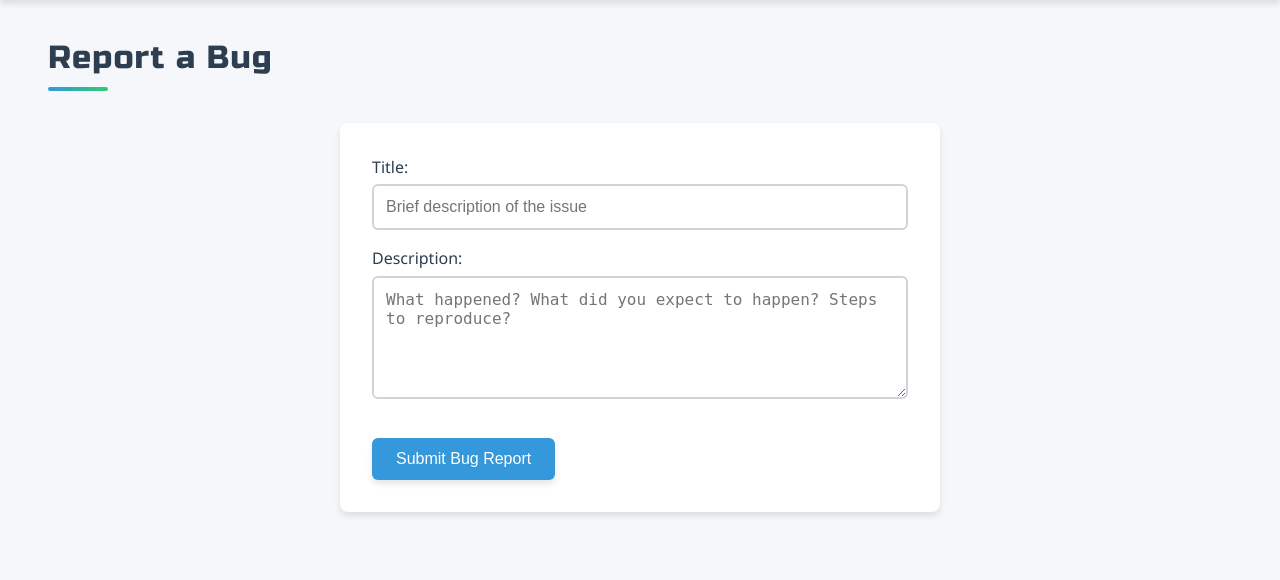
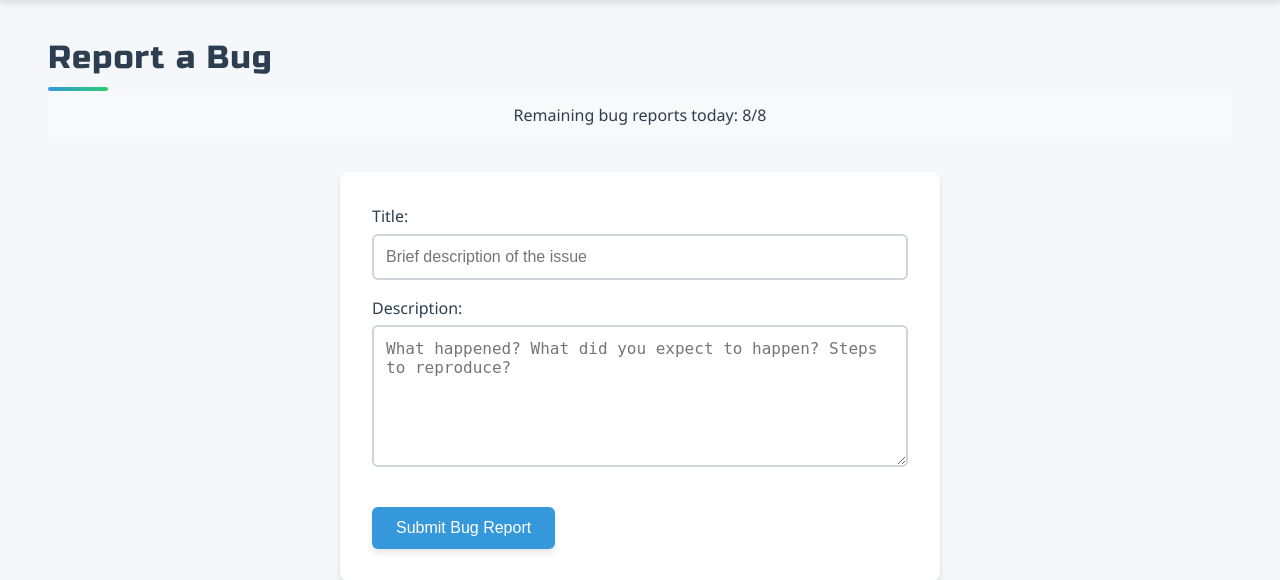
Before and after one commit to Shift-Happens/HireTrack, a Flask app: page /report-bug in a window 1280 px wide. Shown: the part 76-656 px from the top of the page. Run offline with Flask 3, Linux system fonts and the light colour scheme; the visitor is signed in with stand-in values (Sample User, id 1); some libraries are stand-ins or nearby versions.

Commit message:
Added a daily bug reports limit, to stop spam in the future

```diff
--- a/app/routes/bugs.py
+++ b/app/routes/bugs.py
@@ -1,26 +1,65 @@
-from flask import Blueprint, render_template, request, flash, current_app
+from flask import Blueprint, render_template, request, flash, current_app, redirect, url_for
 from flask_login import current_user
 import os
-from datetime import datetime
+from datetime import datetime, timedelta
 import json
 import logging
+from collections import defaultdict
 
 bp = Blueprint('bugs', __name__)
+
+# Store bug report counts per user per day
+bug_counts = defaultdict(lambda: {'count': 0, 'reset_time': None})
+BUG_LIMIT = 8
+
+def check_bug_limit(user_id):
+    now = datetime.now()
+    user_bugs = bug_counts[user_id]
+
+    # Reset counter if it's a new day
+    if user_bugs['reset_time'] and now.date() > user_bugs['reset_time'].date():
+        user_bugs['count'] = 0
+
+    if user_bugs['count'] >= BUG_LIMIT:
+        return False
+
+    user_bugs['count'] += 1
+    user_bugs['reset_time'] = now
+    return True
 
 @bp.route('/report-bug', methods=['GET', 'POST'])
 def report_bug():
     if request.method == 'POST':
+        if not current_user.is_authenticated:
+            flash('You must be logged in to report bugs.', 'error')
+            return redirect(url_for('auth.login'))
+
+        # Check bug submission limit
+        if not check_bug_limit(current_user.id):
+            flash(f'You have exceeded the limit of {BUG_LIMIT} bug reports per day.', 'error')
+            return redirect(url_for('jobs.index'))
+
         title = request.form['title']
         description = request.form['description']
 
-        # Create bug report
+        # Create bug report with additional data
         report = {
             'title': title,
             'description': description,
-            'user': current_user.username if not current_user.is_anonymous else 'Anonymous',
+            'user': {
+                'id': current_user.id,
+                'username': current_user.username,
+                'email': current_user.email
+            },
             'timestamp': datetime.now().strftime('%Y-%m-%d %H:%M:%S'),
             'url': request.form.get('current_url', ''),
             'user_agent': request.headers.get('User-Agent'),
+            'browser_info': {
+                'language': request.headers.get('Accept-Language'),
+                'platform': request.headers.get('Sec-Ch-Ua-Platform'),
+                'mobile': request.headers.get('Sec-Ch-Ua-Mobile')
+            },
+            'app_version': '1.0.0'  # Add your version tracking
         }
 
         # Create reports directory if it doesn't exist
@@ -28,13 +67,18 @@ def report_bug():
         if not os.path.exists(reports_dir):
             os.makedirs(reports_dir)
 
-        # Save report
+        # Save report with UTF-8 encoding
         filename = f"bug_{datetime.now().strftime('%Y%m%d_%H%M%S')}_{title[:30]}.json"
         filepath = os.path.join(reports_dir, filename)
 
-        with open(filepath, 'w') as f:
-            json.dump(report, f, indent=2)
+        with open(filepath, 'w', encoding='utf-8') as f:
+            json.dump(report, f, indent=2, ensure_ascii=False)
 
-        flash('Bug report submitted successfully. Thank you!', 'success')
+        flash('Bug report submitted successfully! Thank you for helping improve HireTrack.', 'success')
+        return redirect(url_for('jobs.index'))
 
-    return render_template('bugs/report.html')
+    # Pass both remaining reports and the limit
+    return render_template('bugs/report.html',
+        remaining_reports=BUG_LIMIT - bug_counts[current_user.id]['count'] if current_user.is_authenticated else 0,
+        bug_limit=BUG_LIMIT
+    )
--- a/app/static/css/style.css
+++ b/app/static/css/style.css
@@ -743,3 +743,19 @@ label.btn-action {
 .btn-action.import {
     background-color: var(--primary);
 }
+
+/* Bug info for user*/
+.bug-limit-info {
+    background: var(--gray-light);
+    padding: 0.75rem;
+    border-radius: 6px;
+    margin-bottom: 1rem;
+    text-align: center;
+    color: var(--primary);
+    font-weight: 500;
+}
+
+.bug-limit-info.warning {
+    background: var(--warning);
+    color: #000;
+}
--- a/app/templates/bugs/report.html
+++ b/app/templates/bugs/report.html
@@ -3,6 +3,10 @@
 {% block content %}
 <div class="container">
     <h1 class="page-title">Report a Bug</h1>
+    {% if remaining_reports > 0 %}
+    <div class="bug-limit-info {% if remaining_reports < (bug_limit // 4) %}warning{% endif %}">
+        Remaining bug reports today: {{ remaining_reports }}/{{ bug_limit }}
+    </div>
     <form method="post" class="bug-form">
         <input type="hidden" name="current_url" value="{{ request.url }}">
         <label>
@@ -15,9 +19,14 @@
             Description:
             <textarea name="description" required
                       placeholder="What happened? What did you expect to happen? Steps to reproduce?"
-                      rows="5"></textarea>
+                      rows="6"></textarea>
         </label>
         <button type="submit" class="btn-primary">Submit Bug Report</button>
     </form>
+    {% else %}
+    <div class="flash error">
+        You have reached the daily limit of {{ bug_limit }} bug reports. Please try again tomorrow.
+    </div>
+    {% endif %}
 </div>
 {% endblock %}
```
